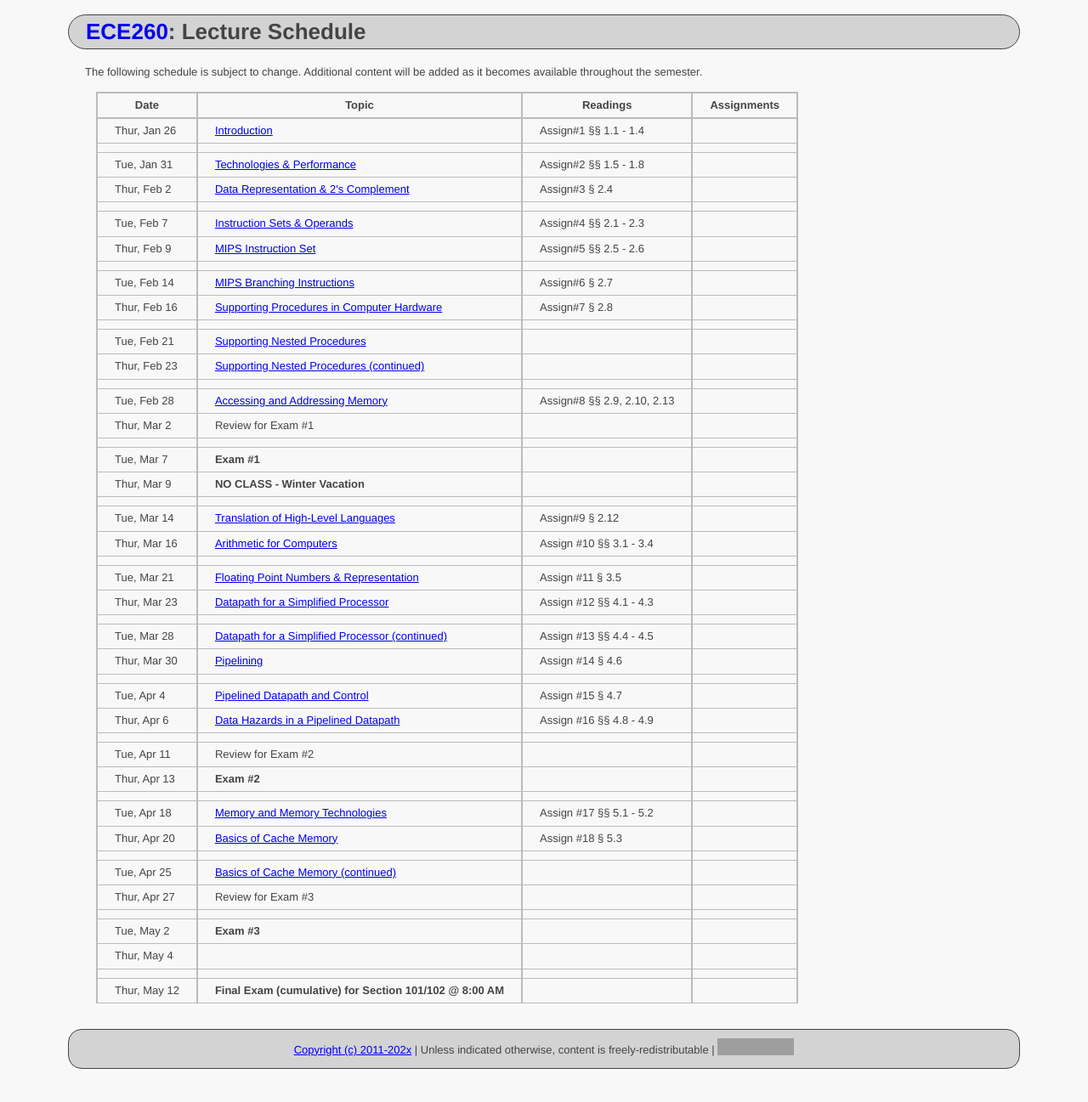
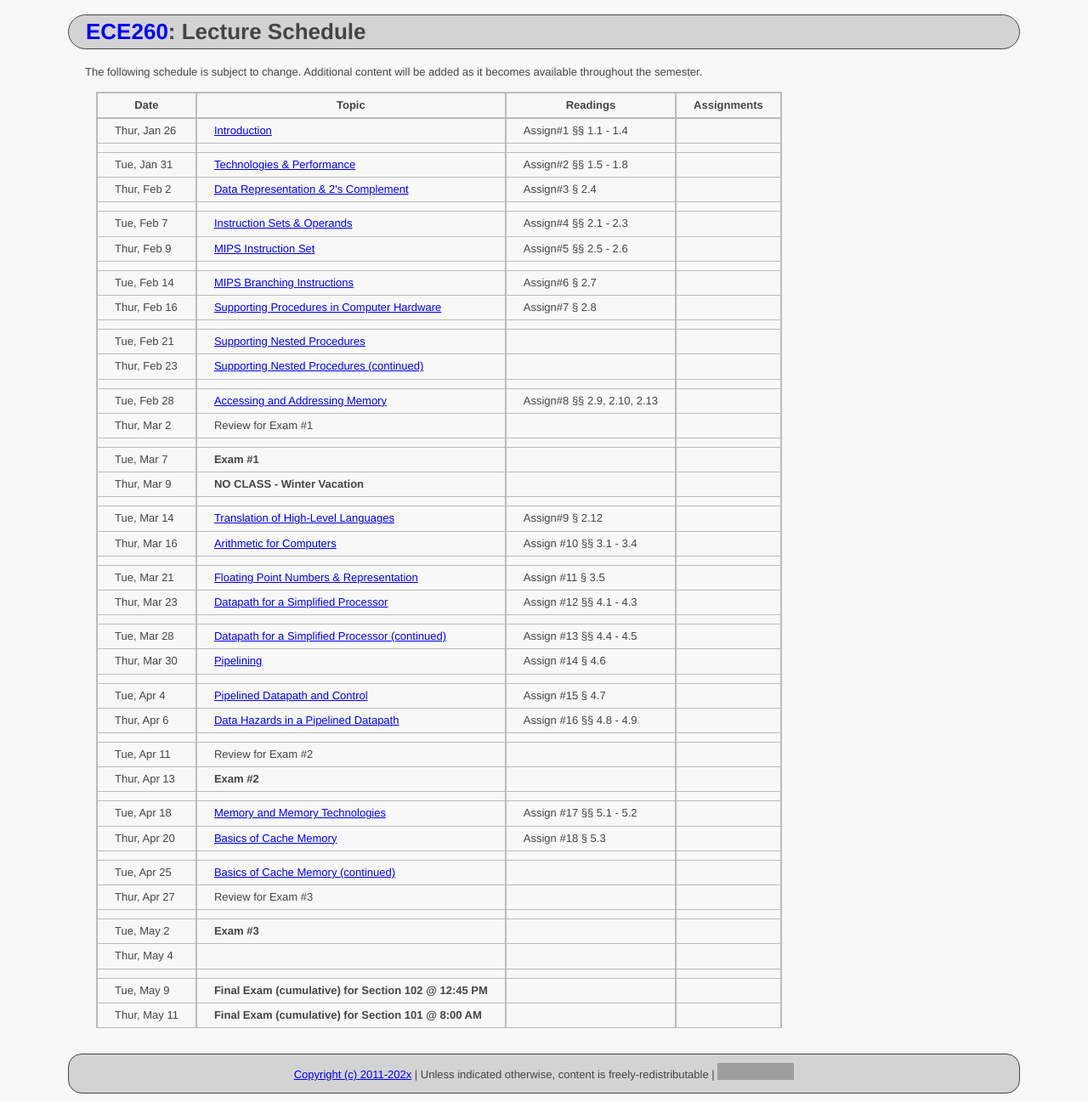
Before and after one commit to ycpcs/ece260-spring2023, a Jekyll site: the page built from schedule_lecture.md, in a window 1280 px wide. Shown: the whole page at 85% size. Built offline with Jekyll 4.4.1, drawn with Linux system fonts in a browser that asks for light colours; before the commit the page ends 1268 px from its top, so only the background shows below that; part of the change alters nothing that is shown; grey boxes are pictures that could not be loaded.

Commit message:
updated schedule

```diff
--- a/_config.yml
+++ b/_config.yml
@@ -1,7 +1,7 @@
 name: ""
 description: ""
 
-url: "https://ycpcs.github.io/ece260-spring2022"
+url: "https://ycpcs.github.io/ece260-spring2023"
 
 
 kramdown:
--- a/js/AACONFIG-courseInfo.js
+++ b/js/AACONFIG-courseInfo.js
@@ -12,7 +12,8 @@ var courseInfo = {
     // The following is for the college-scheduled final exam.
     // It is not used if final is on last day of class"
     finalExamDates: [
-        new FinalExamDay("Final Exam (cumulative)", "101/102", new Date("05/12/2022 8:00:00"))
+        new FinalExamDay("Final Exam (cumulative)", "102", new Date("05/09/2023 12:45:00")),
+        new FinalExamDay("Final Exam (cumulative)", "101", new Date("05/11/2023 8:00:00"))
     ],
 
 
```
